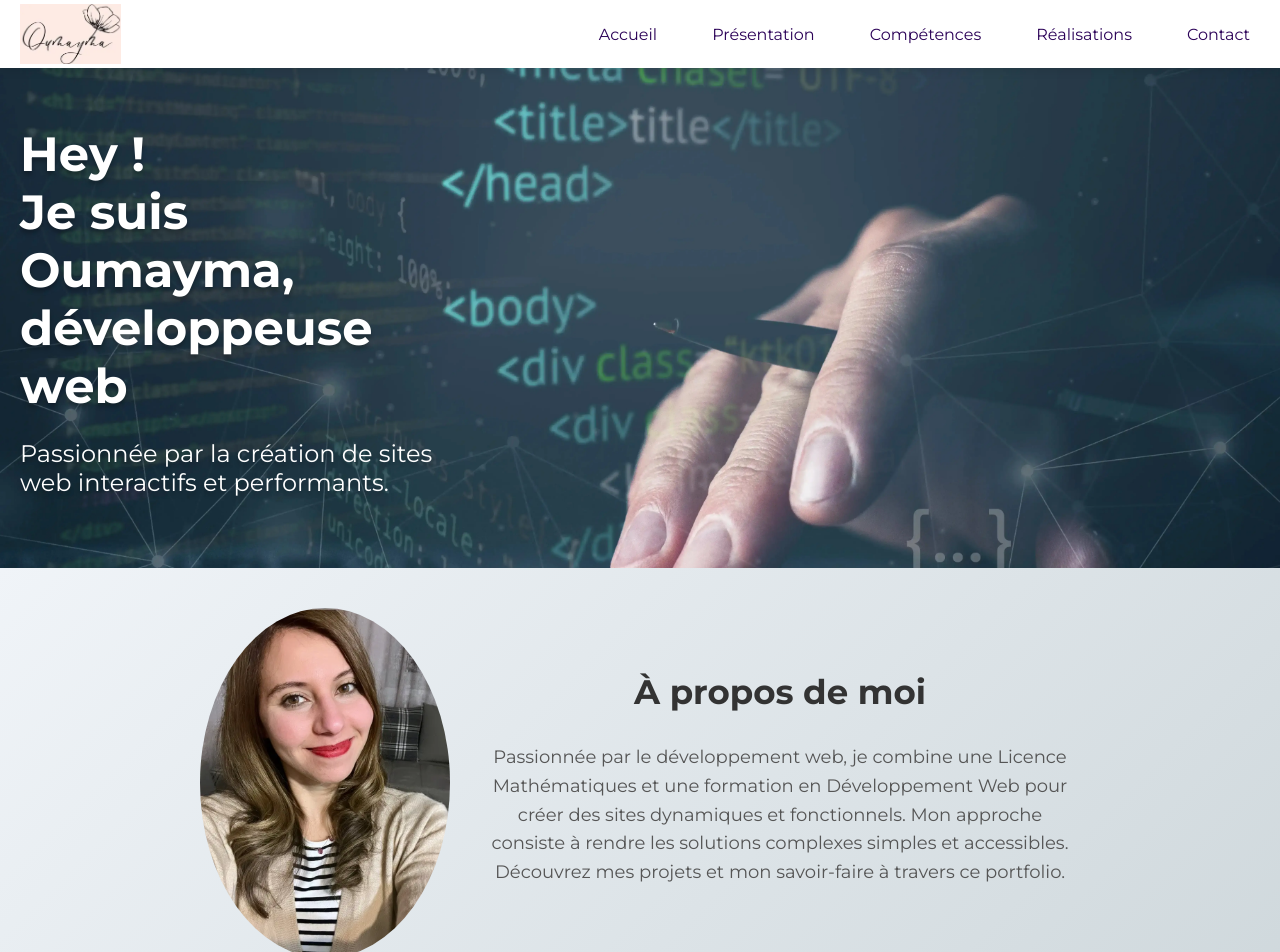
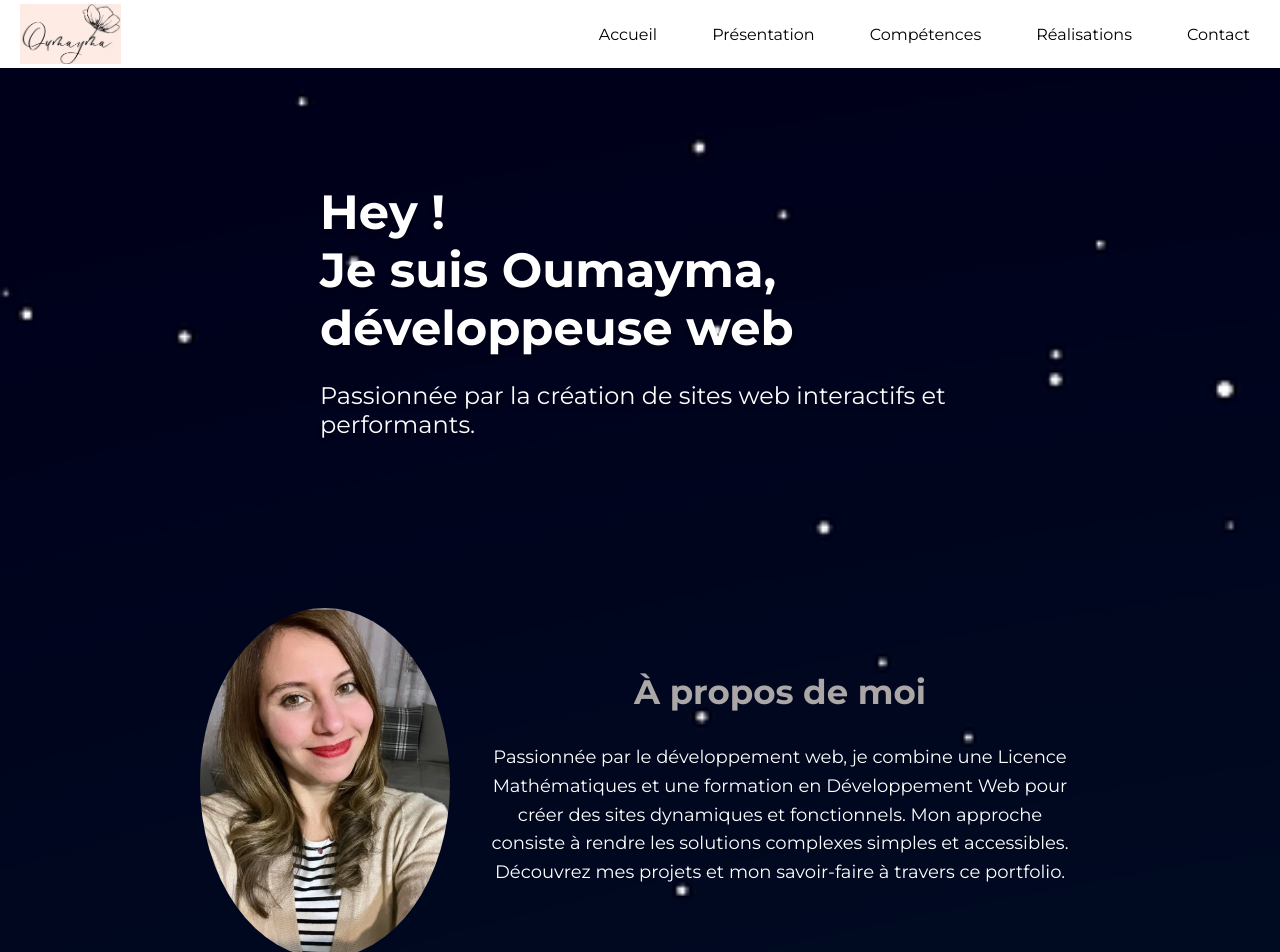
Before and after one commit to Oumayma-Hani-Bhouri/Projet-8_Portfolio, a React (Create React App) app: page / in a window 1280 px wide. Shown: the top 952 px of the page. Built offline with nearby package versions, Linux system fonts and the light colour scheme.

Commit message:
change colors and background

```diff
--- a/src/assets/scss/index.scss
+++ b/src/assets/scss/index.scss
@@ -2,7 +2,9 @@ body {
   font-family: "Montserrat", sans-serif;
   margin: 0;
   padding: 0;
-  background: linear-gradient(135deg, #dfdae5, #e5e1f2);
+  background-image: url("../../assets/images/shooting-star-2024127_1280.png");
+  background-size: cover;
+  background-repeat: no-repeat;
   gap: 40px;
   section {
     scroll-margin-top: 70px;
@@ -29,7 +31,7 @@ body {
 }
 h2 {
   font-size: 34px;
-  color: #333333;
+  color: #aca7a7;
   animation: fade-in 1s ease-in-out;
 
   @media (max-width: 768px) {
--- a/src/components/Footer/Footer.scss
+++ b/src/components/Footer/Footer.scss
@@ -1,7 +1,7 @@
 @import "../../assets/scss/index.scss";
 
 .footer {
-  background-color: rgb(44, 3, 88);
+  background-color: rgb(35, 34, 36);
   padding: 10px 0;
   color: #ffffff;
   text-align: center;
--- a/src/components/FormContact/Form.scss
+++ b/src/components/FormContact/Form.scss
@@ -162,7 +162,7 @@
   border: 0;
   border-radius: 6px;
   box-sizing: border-box;
-  background-color: #76049f;
+  background-color: #1c1b1d;
   color: #fff;
   cursor: pointer;
   box-shadow: 0 0 0 0 transparent;
@@ -172,12 +172,12 @@
 
 .formcarry-container button:hover {
   background: linear-gradient(0deg, rgba(0, 0, 0, 0.1), rgba(0, 0, 0, 0.1)),
-    #76049f;
+    #e63946;
 }
 
 .formcarry-container button:focus {
   background: linear-gradient(0deg, rgba(0, 0, 0, 0.2), rgba(0, 0, 0, 0.2)),
-    #76049f;
+    #e63946;
   border-inline: 1px solid inline rgba(255, 255, 255, 0.6);
   box-shadow: 0px 0px 0px 3px rgba(var(--fc-primary-hsl), 12%);
 }
--- a/src/components/Header/Header.scss
+++ b/src/components/Header/Header.scss
@@ -61,7 +61,7 @@
 
       li a {
         text-decoration: none;
-        color: #2c0358;
+        color: black;
         font-size: 16px;
         font-weight: 500;
         transition: color 0.3s ease, text-decoration 0.3s ease;
@@ -90,7 +90,7 @@
       right: 0;
       width: 100%;
       height: 100vh;
-      background-color: rgba(249, 236, 238, 0.95);
+      background-color: white;
       flex-direction: column;
       align-items: center;
       justify-content: center;
--- a/src/components/Presentation/Presentation.scss
+++ b/src/components/Presentation/Presentation.scss
@@ -2,8 +2,7 @@
 
 .presentation {
   padding: 40px 20px;
-  background: linear-gradient(135deg, #f0f4f8, #cfd8dc);
-  color: #333333;
+
   margin-bottom: 40px;
   gap: 40px;
 
@@ -25,7 +24,7 @@
     .text-content {
       max-width: 600px;
       font-size: 18px;
-      color: #555555;
+      color: white;
       animation: slide-in 1.5s ease-in-out forwards;
       text-align: center;
       h2 {
--- a/src/components/Réalisations/carte.scss
+++ b/src/components/Réalisations/carte.scss
@@ -53,7 +53,7 @@
   }
 
   .skill {
-    background-color: #76049f;
+    background-color: rgb(35, 34, 36);
     color: white;
     font-size: 14px;
     padding: 5px 10px;
@@ -64,6 +64,6 @@
   }
 
   &:hover .skill {
-    background-color: #b0085c;
+    background-color: #e63946;
   }
 }
--- a/src/components/Skills/Skills.scss
+++ b/src/components/Skills/Skills.scss
@@ -7,6 +7,7 @@ $anim-delay: calc($anim-dur / 8);
   flex-direction: column;
   text-align: center;
   gap: 30px;
+  background: linear-gradient(135deg, #f0f4f8, #cfd8dc);
   h2 {
     margin-bottom: 30px;
   }
--- a/src/components/Title/Title.scss
+++ b/src/components/Title/Title.scss
@@ -3,20 +3,16 @@
   position: relative;
   display: flex;
   align-items: center;
-  justify-content: flex-start;
+  justify-content: center;
   width: 100%;
   height: 500px;
   margin: 0 auto;
-  background-image: url("../../assets/images/ImageHome.webp");
-  background-size: cover;
-  background-position: center;
-  background-repeat: no-repeat;
 
   .text-content {
     position: relative;
     z-index: 1;
     color: white;
-    max-width: 35%;
+    max-width: 50%;
     padding: 20px;
     text-shadow: 0px 4px 4px rgba(0, 0, 0, 0.25);
 
@@ -52,7 +48,7 @@
   }
   @media (max-width: 768px) {
     height: 300px;
-    background-image: url("../../assets/images/ImageHomeOptim.webp");
+
     .text-content {
       max-width: 100%;
       text-align: center;
--- a/src/data.json
+++ b/src/data.json
@@ -20,7 +20,7 @@
       "React",
       "Sass"
     ],
-    "problematique":" La problématique rencontrée était de respecter les contraintes de React et et React Router tout en découpant l'application en composants modulaires, sans utiliser des librairies externes et éviter les erreurs dans la console. La solution apportée était de structurer le projet avec des composants réutilisables, gérer mes routes dynamiquement avec React Router tout en appliquant Sass pour le style ",
+    "problematique":" La problématique rencontrée était de respecter les contraintes de React et React Router tout en découpant l'application en composants modulaires, sans utiliser des librairies externes et éviter les erreurs dans la console. La solution apportée était de structurer le projet avec des composants réutilisables, gérer mes routes dynamiquement avec React Router tout en appliquant Sass pour le style ",
    "lien":
       "https://github.com/Oumayma-Hani-Bhouri/project-5_React"
 
```
Also changed, not shown: src/assets/images/shooting-star-2024127_1280.png (added).
